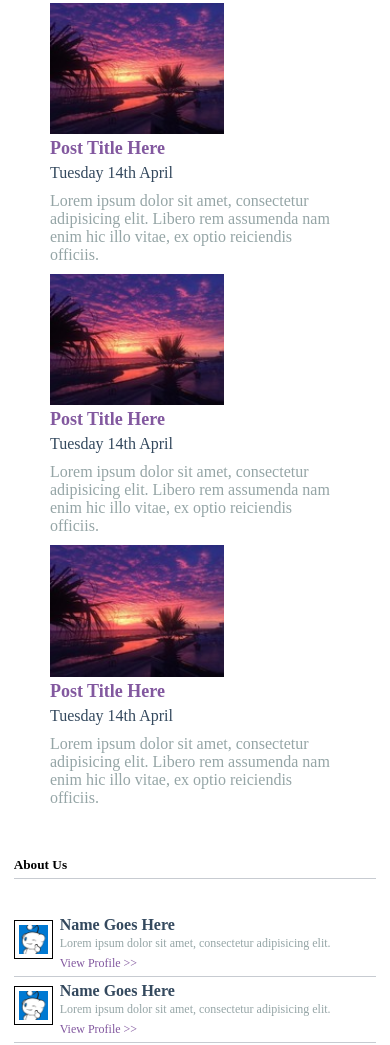
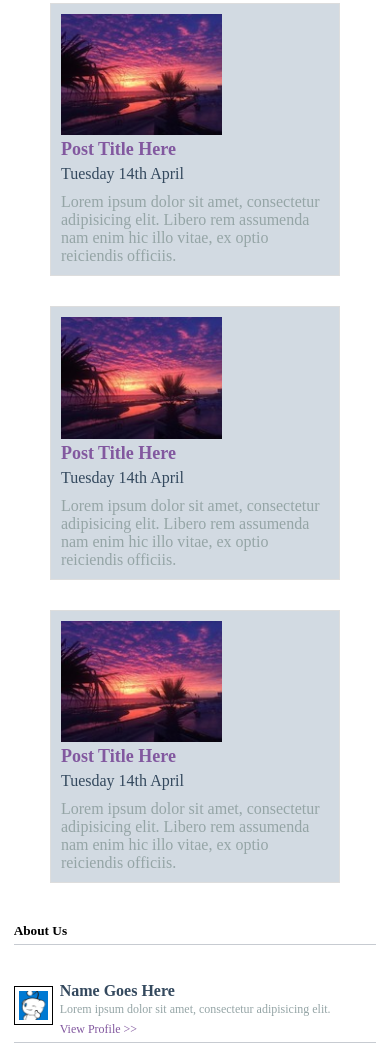
Before and after one commit to nafishfuad/nafish, a plain HTML site: page index.html in a window 390 px wide. Shown: the part 1222-2267 px from the top of the page. Drawn offline with nearby package versions, Linux system fonts and the light colour scheme; files whose address does not match are found by name; a web font is replaced by a local one.

Commit message:
Update responsive.css

```diff
--- a/css/responsive.css
+++ b/css/responsive.css
@@ -225,7 +225,14 @@
     }
     .content-area .middle-left .blogs .blog {
         width: 100%;
-        margin-bottom: 10px;
+        margin-bottom: 30px;
+        border: 1px solid #ddd;
+        padding: 10px;
+        box-sizing: border-box;
+        background: #d2dae2;
+    }
+    .content-area .middle-left .blogs .b3 {
+        margin-bottom: 0;
     }
     .content-area .middle-left .blog img {
         width: 60%;
```
